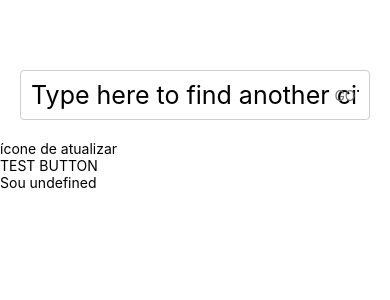
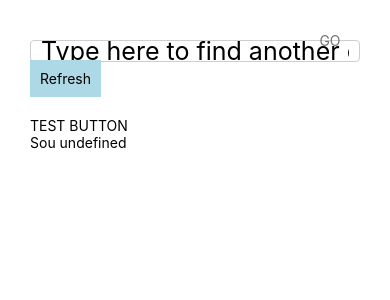
Before and after one commit to romulomelendez/weather-api_React-Native, a React Native app: screen / in a window 390 px wide. Shown: the top 300 px of the page. Built offline with nearby package versions, Linux system fonts and the light colour scheme.

Commit message:
styling refresh button update

```diff
--- a/App.tsx
+++ b/App.tsx
@@ -24,9 +24,8 @@ const styles = StyleSheet.create({
   container: {
 
     flex: 1,
-    backgroundColor: '#fff',
-    alignItems: 'center',
-    marginTop: 50
+    height: '100%',
+    width: '100%'
 
   }
 
--- a/src/components/Search/index.tsx
+++ b/src/components/Search/index.tsx
@@ -34,21 +34,23 @@ const styles = StyleSheet.create({
 
     container: {
 
-        flex: 1,
+        flex: 0,
         flexDirection: 'row',
-        margin: 20
+        marginTop: 10,
+        marginBottom: 10,
+        height: 50,
+        width: '100%'
 
     },
 
     button: {
 
-
+        alignItems: 'center',
         justifyContent: 'center',
-        alignItems: 'center',
+        marginLeft: -55,
         borderWidth: 0,
-        height: 50,
-        width: 50,
-        marginLeft: -50
+        height: '100%',
+        width: 50
 
     },
 
@@ -56,8 +58,8 @@ const styles = StyleSheet.create({
 
     input: {
 
-        height: 50,
         width: '100%',
+        height: '100%',
         padding: 10,
         fontSize: 25,
         borderWidth:  1,
@@ -66,6 +68,6 @@ const styles = StyleSheet.create({
 
     }
 
-  })
+})
 
 export default Search
--- a/src/components/UpdateWeather/index.tsx
+++ b/src/components/UpdateWeather/index.tsx
@@ -10,7 +10,7 @@ const UpdateWeather: React.FC = () => {
 
             <TouchableOpacity style={ styles.button } onPress={ updateWeathers }>
 
-                <Text style={ styles.text }>ícone de atualizar</Text>
+                <Text onPress={ updateWeathers }>Refresh</Text>
 
             </TouchableOpacity>
 
@@ -22,10 +22,20 @@ const UpdateWeather: React.FC = () => {
 
 const styles = StyleSheet.create({
 
+    container: {
 
-    container: {},
-    text: {},
-    button: {}
+        alignItems: 'flex-start',
+        marginTop: 10,
+        marginBottom: 20
+
+    },
+
+    button: {
+
+        padding: 10,
+        backgroundColor: 'lightblue'
+
+    }
 
 })
 
--- a/src/screens/Home/index.tsx
+++ b/src/screens/Home/index.tsx
@@ -1,14 +1,14 @@
-import { View } from 'react-native'
+import { StyleSheet, View } from 'react-native'
 
+import Weather from '../../components/Weather'
 import Search from '../../components/Search'
 import UpdateWeather from '../../components/UpdateWeather'
-import Weather from '../../components/Weather'
 
 const Home: React.FC = () => {
 
     return (
 
-        <View>
+        <View style={ styles.container }>
 
             <Search />
             <UpdateWeather />
@@ -20,4 +20,17 @@ const Home: React.FC = () => {
 
 }
 
+const styles = StyleSheet.create({
+
+    container: {
+
+        flex: 1,
+        width: '100%',
+        padding: 30
+
+
+    }
+
+})
+
 export default Home
```
